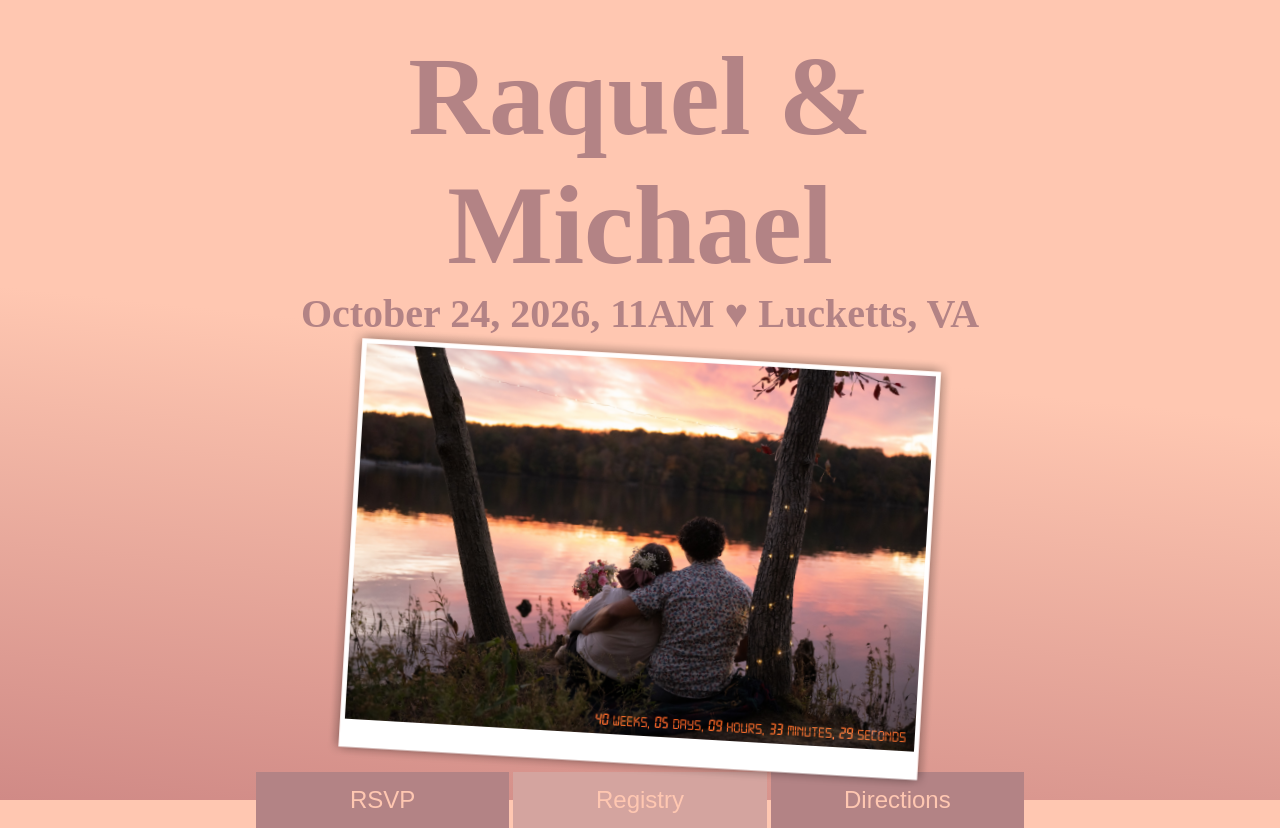
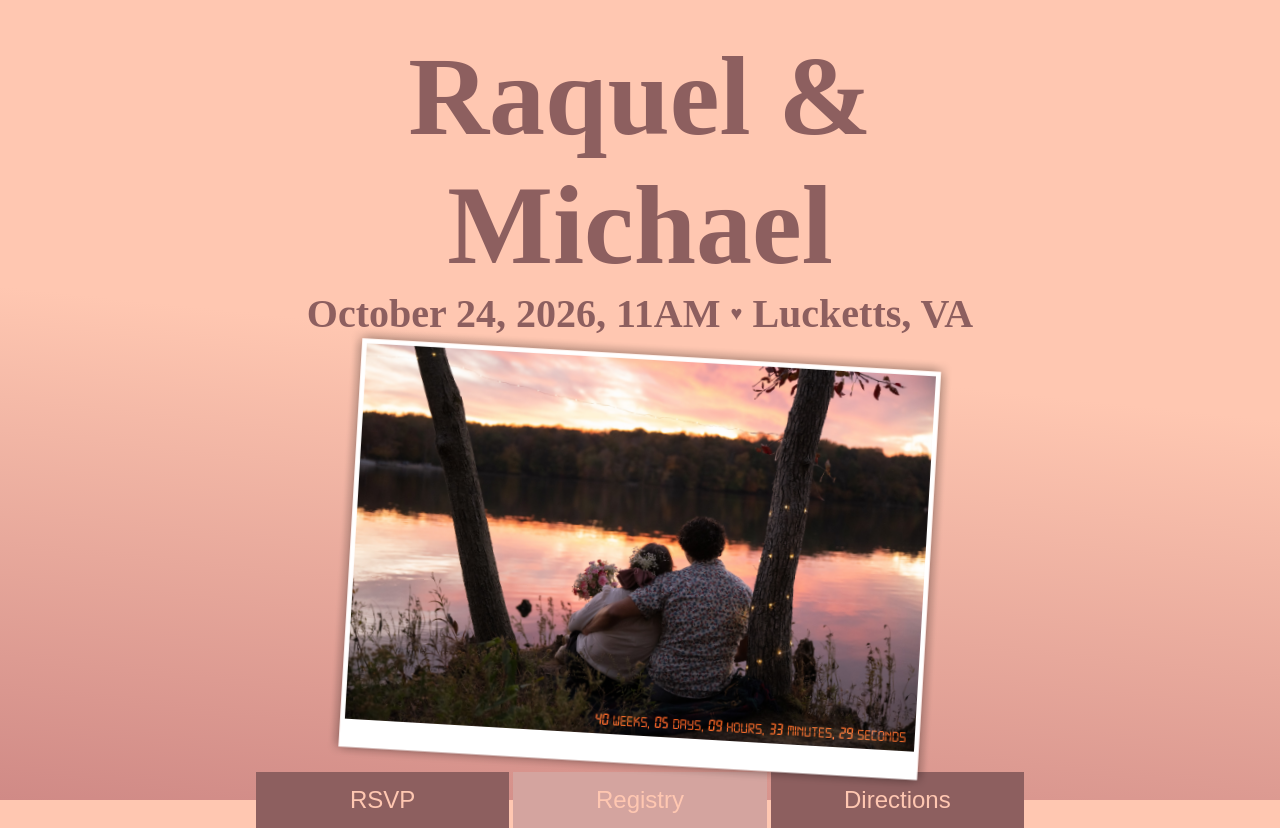
Before and after one commit to keaysma/wedding, a SvelteKit app: page / in a window 1280 px wide. Built offline with nearby package versions, Linux system fonts and the light colour scheme; a web font is replaced by a local one.

Commit message:
small heart, darker font

```diff
--- a/src/app.scss
+++ b/src/app.scss
@@ -14,7 +14,7 @@ body {
     --background-disabled: #d4a49f;
     --background-color-b: #d08a86;
     --background-color: #ffc7b1;
-    --foreground-color: #b38385;
+    --foreground-color: #8d5f5f;
     --mark-timer-color: #fdb08e;
     --dropshadow-color: #0002;
 
--- a/src/routes/+page.svelte
+++ b/src/routes/+page.svelte
@@ -69,7 +69,7 @@
 
 <section class="header">
     <h1>Raquel & Michael</h1>
-    <h2>October 24, 2026, 11AM ♥ Lucketts, VA</h2>
+    <h2>October 24, 2026, 11AM <span class="small-heart">♥</span> Lucketts, VA</h2>
 
     <!-- <div class="polaroid" style="transform: rotate3d({(1 - (pageY * 2))}, {-1 + (pageX * 2)}, 0.1, 10deg) scale3d(0.95, 0.95, 0.95) translate3d(-5px, 5px, 0px);"> -->
     <div class="polaroid" style="transform: rotate3d({0.75 + (pageX - 0.5)}, {0.5 + (pageY - 0.5)}, 0.1, 9deg) scale3d(0.95, 0.95, 0.95) translate3d(-5px, 5px, 0px);">
@@ -178,6 +178,13 @@
         }
     }
 
+    .small-heart {
+        position: relative;
+        top: -0.35em;
+
+        font-size: 0.5em;
+    }
+
     section.header {
         position: relative;
         display: flex;
```
